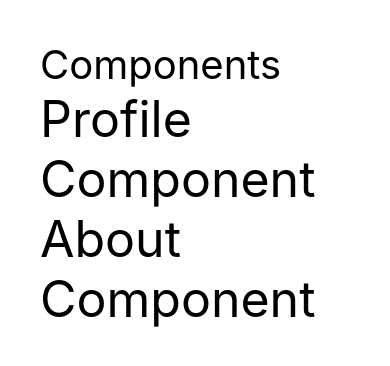
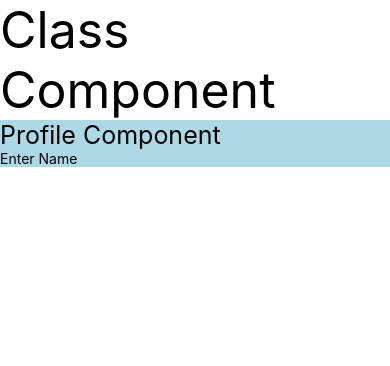
Before and after one commit to zachariah11jerobert/tutorial-codestepbystep, a React Native app: screen / in a window 390 px wide. Shown: the top 366 px of the page. Built offline with nearby package versions, Linux system fonts and the light colour scheme.

Commit message:
3.class components

```diff
--- a/App.js
+++ b/App.js
@@ -1,15 +1,16 @@
 import React from 'react';
 import {View, Text} from 'react-native';
-import Profile , {About} from './components/Profile';
+import Profile from './components/Profile';
 
-const App = () => {
-  return (
-    <View style={{flex: 1, margin: 40}}>
-      <Text style={{fontSize: 40}}>Components</Text>
-      <Profile />
-      <About />
-    </View>
-  );
-};
+class App extends React.Component{
+ render(){
+   return(
+     <View>
+       <Text style={{fontSize:50}}>Class Component</Text>
+       <Profile/>
+     </View>
+   )
+ }
+}
 
 export default App;
--- a/components/Profile.js
+++ b/components/Profile.js
@@ -1,20 +1,14 @@
 import React from 'react';
-import {View, Text} from 'react-native';
+import {View, Text,TextInput} from 'react-native';
 
-const Profile=()=>{
-    return(
-        <View>
-            <Text style={{fontSize:50}}>Profile Component</Text>
+class Profile extends React.Component{
+    render(){
+      return(
+        <View style={{backgroundColor:'lightblue'}}>
+          <Text style={{fontSize:25}}>Profile Component</Text>
+          <TextInput placeholder="Enter Name"/>
         </View>
-    )
-}
-
-export const About=()=>{
-    return(
-        <View>
-            <Text style={{fontSize:50}}>About Component</Text>
-        </View>
-    )
-}
-
+      )
+    }
+   }
 export default Profile;
```
